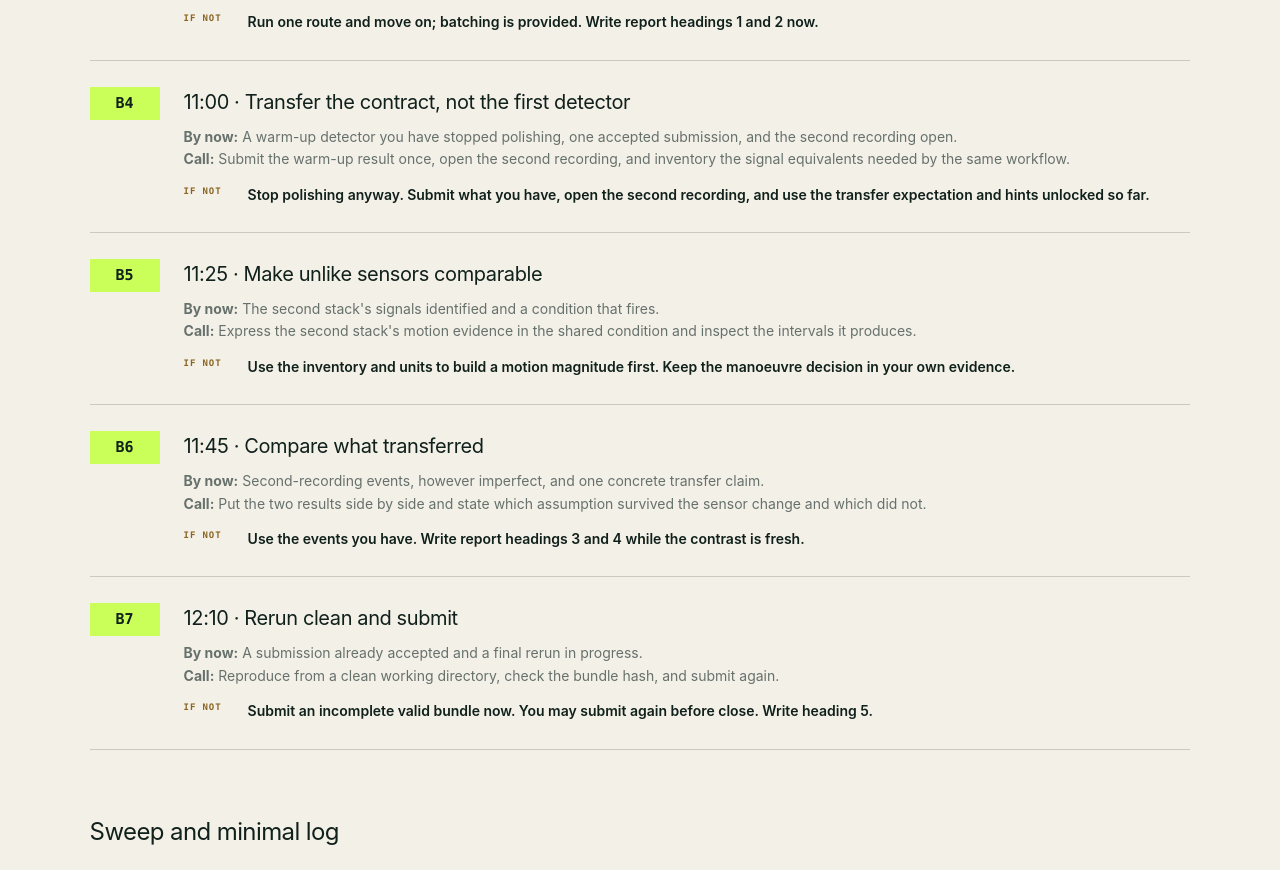
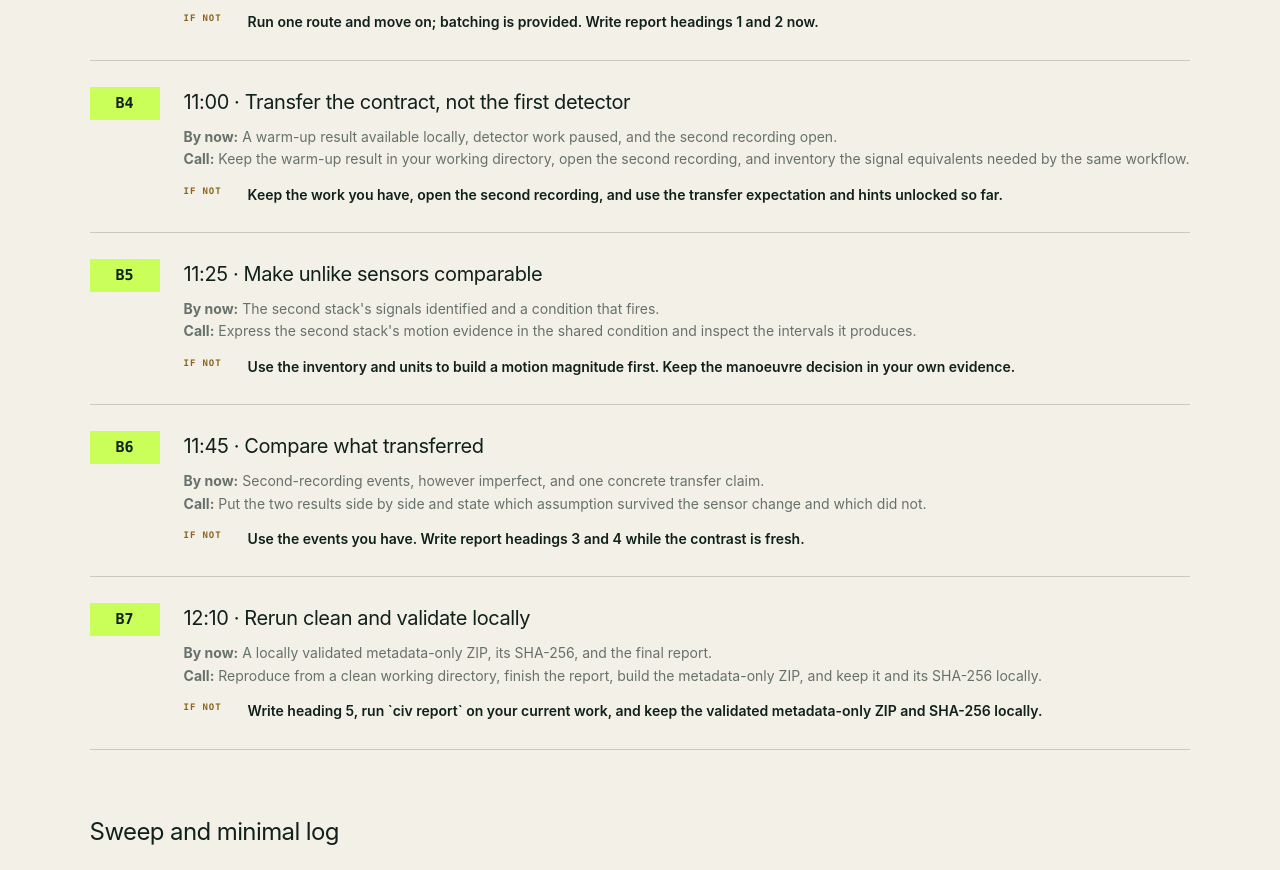
Before and after one commit to Forerunner2012/civ2026-data-hackathon, a Next.js app in the folder handoff-site/: page /organizers/pack in a window 1280 px wide. Shown: the part 1880-2750 px from the top of the page. Built offline with nearby package versions, Linux system fonts and the light colour scheme.

Commit message:
docs: retire current hand-in guidance

```diff
--- a/handoff-site/app/_content/live-content.server.ts
+++ b/handoff-site/app/_content/live-content.server.ts
@@ -79,11 +79,11 @@ export const SESSION_STAGES = [
     beat: "B4",
     title: "Transfer the contract, not the first detector",
     action:
-      "Submit the warm-up result once, open the second recording, and inventory the signal equivalents needed by the same workflow.",
+      "Keep the warm-up result in your working directory, open the second recording, and inventory the signal equivalents needed by the same workflow.",
     shouldHave:
-      "A warm-up detector you have stopped polishing, one accepted submission, and the second recording open.",
+      "A warm-up result available locally, detector work paused, and the second recording open.",
     ifYouDont:
-      "Stop polishing anyway. Submit what you have, open the second recording, and use the transfer expectation and hints unlocked so far.",
+      "Keep the work you have, open the second recording, and use the transfer expectation and hints unlocked so far.",
     expectation: "The workflow and artifact shapes transfer; physical bindings and evidence may not.",
     hint: "Inventory fields and units on the second stack before looking for topic-name similarity.",
     tip: "Look for equivalent motion evidence across unlike topics and coordinate frames. Do not assume the first stack's names or signs survive.",
@@ -132,15 +132,15 @@ export const SESSION_STAGES = [
     id: "b7",
     time: "12:10",
     beat: "B7",
-    title: "Rerun clean and submit",
-    action: "Reproduce from a clean working directory, check the bundle hash, and submit again.",
-    shouldHave: "A submission already accepted and a final rerun in progress.",
-    ifYouDont: "Submit an incomplete valid bundle now. You may submit again before close. Write heading 5.",
+    title: "Rerun clean and validate locally",
+    action: "Reproduce from a clean working directory, finish the report, build the metadata-only ZIP, and keep it and its SHA-256 locally.",
+    shouldHave: "A locally validated metadata-only ZIP, its SHA-256, and the final report.",
+    ifYouDont: "Write heading 5, run `civ report` on your current work, and keep the validated metadata-only ZIP and SHA-256 locally.",
     expectation: "The final claim is reproducible from pinned inputs and ends with an operational next action.",
-    hint: "Rerun from a clean working directory, compare the bundle hash, and submit before polishing prose.",
-    tip: "Finish report heading 5, include one figure, and resubmit if the clean run improves your bundle.",
+    hint: "Rerun from a clean working directory, finish heading 5, run `civ report`, and keep its ZIP and printed SHA-256 locally.",
+    tip: "Include one figure and rerun `civ report` after any final edit. Keep the validated ZIP and its printed hash locally.",
     guidance: [
-      "Your last on-time valid submission is authoritative; resubmission is expected.",
+      "Run `civ report` after your final edit, then keep the validated ZIP and its SHA-256 locally.",
       "Evidence clips and organizer labels never belong in the metadata bundle.",
     ],
     reportPrompt: "Write heading 5 now: downstream action and deployment mode.",
@@ -151,12 +151,12 @@ export const SESSION_STAGES = [
     beat: "CLOSE",
     title: "Submissions closed",
     action:
-      "Stop work on the recordings. Late receipts are retained separately and do not replace an on-time submission.",
-    shouldHave: "A final receipt and the bundle hash you submitted.",
+      "At the 12:30 boundary, stop work on the recordings and keep the locally validated metadata-only ZIP and its SHA-256.",
+    shouldHave: "A validated local ZIP, its SHA-256, and local evidence preserved together.",
     ifYouDont:
       "Keep your local work. The room has moved to lunch scoring and no solution is published here.",
-    expectation: "The last valid on-time receipt is the authoritative submission.",
-    hint: "Keep your receipt, submitted hash, and local evidence together for the afternoon feedback.",
+    expectation: "The validated local ZIP preserves your reproducible work and next action.",
+    hint: "Keep the validated ZIP and its SHA-256 with your local evidence for your own reference.",
     tip: "Worked approaches remain separately controlled until their post-event release is approved.",
     guidance: [
       "The participant page remains a record of the session state.",
--- a/handoff-site/app/_content/participants.ts
+++ b/handoff-site/app/_content/participants.ts
@@ -74,9 +74,9 @@ export const journey: { time: string; title: string; doing: string; produces: st
   },
   {
     time: "12:10",
-    title: "Submit",
-    doing: "Rerun reproduction, finish the one-page report, hand in.",
-    produces: "An accepted submission — and you may keep improving it until 12:30.",
+    title: "Package",
+    doing: "Rerun reproduction, finish the one-page report, build and validate the metadata-only ZIP, then keep it and its SHA-256 locally.",
+    produces: "A validated metadata-only ZIP and its SHA-256, with recordings and evidence kept locally through 12:30.",
   },
 ];
 
@@ -150,9 +150,8 @@ export const scoringRules = [
   "At 12:30, 55 points are machine-scored; the jury reads the one-page report for the other 45 over lunch.",
   "A development score validates submission format and basic metrics during the session.",
   "The final ranking runs on a held-back test set, so a detector tuned to one route will not travel.",
-  "Submit as often as you like. The last one counts, and the deadline is hard at 12:30.",
+  "During the event, participants could submit multiple versions by 12:30. The event team used the latest valid on-time receipt for each participant or duo on each dataset. The team retained late receipts separately. A late receipt did not replace an on-time receipt. For a score tie, the team ranked the entry with the earliest receipt for that score first.",
   "Solo and duo entries share one leaderboard; the selected afternoon walkthroughs do not change the score.",
-  "Ties break on the earliest submission of the tied score.",
   "The 45 report points are scored by AI agents against anchors written by a human, with a human resolving any disagreement between them. You are told this because you should know it.",
   "Every entry gets written feedback at 15:00 — not just the ones shown.",
   "Bonus points cannot compensate for a core result that does not reproduce.",
@@ -180,13 +179,13 @@ export const workflow = [
   { step: "Inspect", action: "Explore the supplied signals in a viewer or with the CLI." },
   { step: "Detect", action: "Write an EventSpec and run it across the supplied recordings." },
   { step: "Check evidence", action: "Inspect local clips and evaluate the detected intervals." },
-  { step: "Submit", action: "Build the metadata-only ZIP and keep the printed SHA-256." },
+  { step: "Package", action: "Run `civ report` to validate the metadata-only ZIP, then keep the ZIP and its SHA-256 locally." },
 ];
 
 export const kitGuides = [
   { title: "Attendee kit guide", path: "README.md", note: "Kit contents, supplied recordings, layouts, and fallback material." },
   { title: "Viewer guide", path: "viewer/README.md", note: "Choose a supplied viewer and verify its checksum." },
-  { title: "Participant quickstart", path: "docs/quickstart.md", note: "Run the workflow and prepare your submission." },
+  { title: "Participant quickstart", path: "docs/quickstart.md", note: "Run the workflow and prepare your metadata-only ZIP." },
 ];
 
 export const deskMaterials = [
@@ -214,9 +213,9 @@ export const submissionTree = `working/                       in ZIP?
 export const submissionSteps = [
   "Start once with `civ submission-init working --shell powershell` (or `--shell posix`). The workspace is deliberately incomplete and is never an answer.",
   "Replace every template prompt, run the stable detect → clip → score path, and keep exactly one reproduction script plus one marked figure.",
-  "Run `civ report working`. It validates the metadata shape and prints the SHA-256 of the unchanged `submission.zip`.",
-  "Optional traces and regression tests are inert: intake validates but never runs them.",
-  "The historical form and USB route are retired. No collection route or recipient is active. See docs/submission-fields.md for the historical fields and bundle contract.",
+  "Run `civ report working`. It builds and validates the metadata-only ZIP and prints its SHA-256. Keep both locally.",
+  "Optional traces and regression tests are inert. `civ report` validates their declarations but never runs them.",
+  "The historical form and USB route for this event are retired. No collection route or recipient is active. See docs/submission-fields.md for the historical fields and current metadata-only ZIP contract.",
 ];
 
 /**
```
Also changed, not shown: 3 other files (tests, documents, lock files or other folders).
